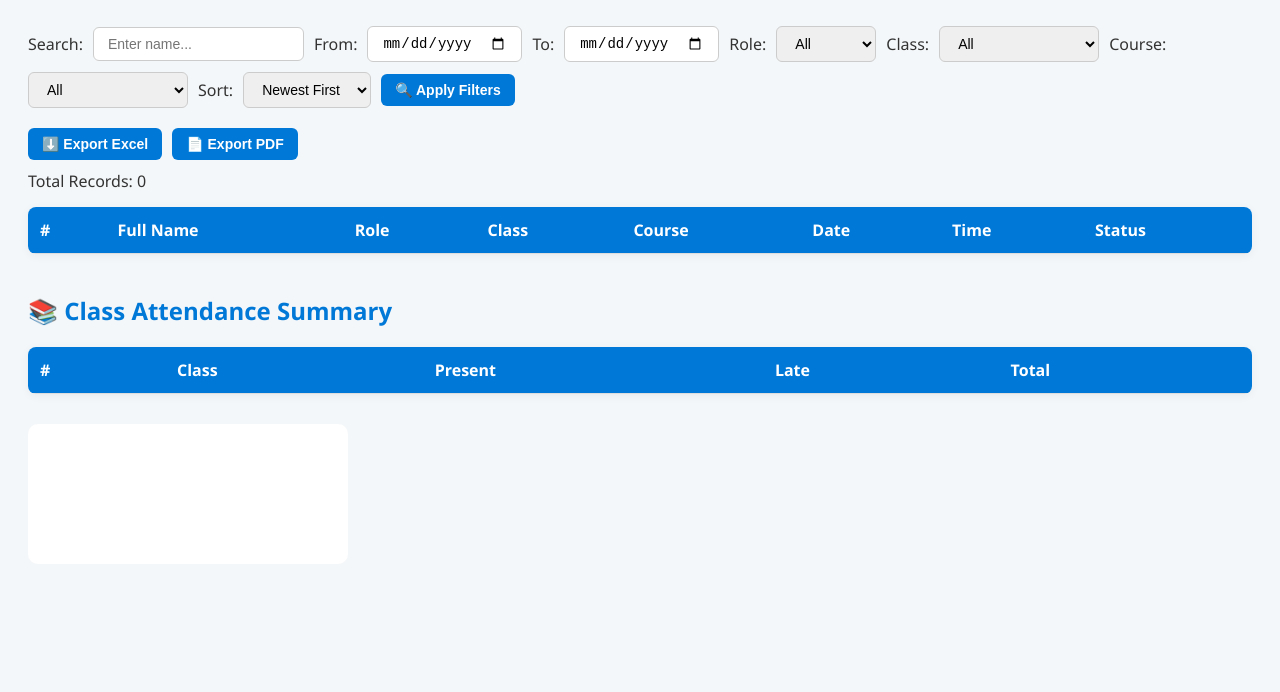
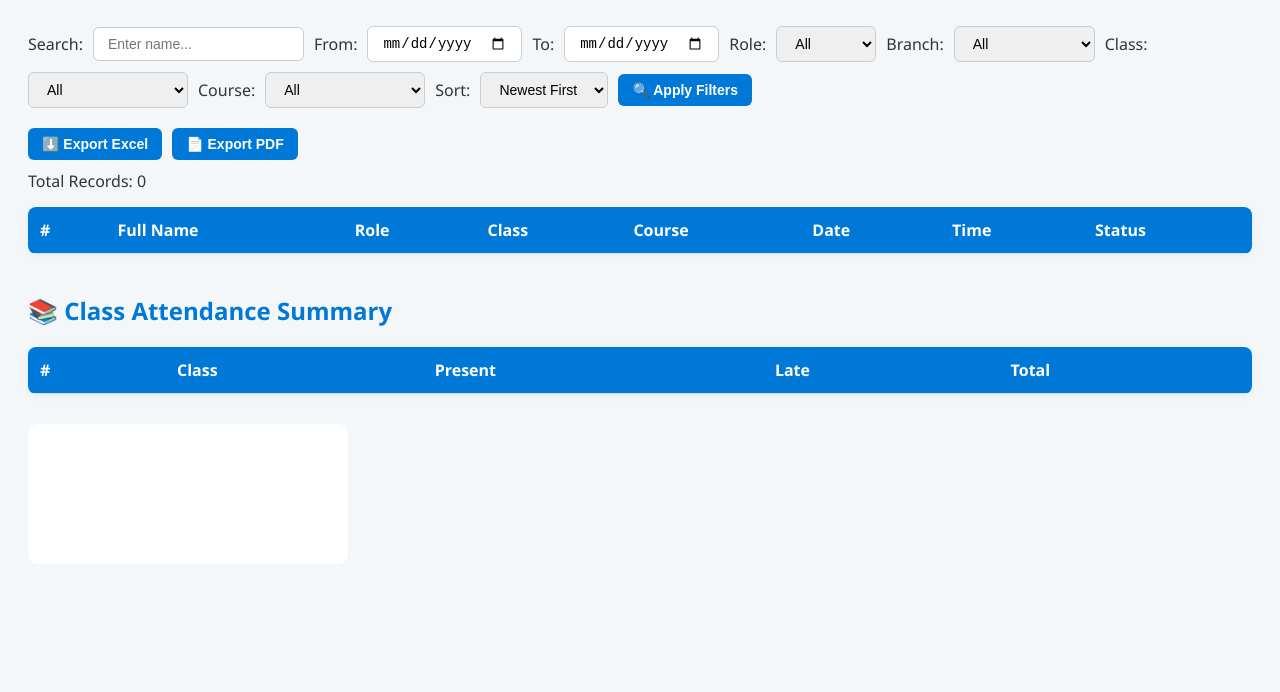
Before and after one commit to kingsnet1/Attendance, a plain HTML site: page view.html in a window 1280 px wide. Shown: the part 108-800 px from the top of the page. Drawn offline with nearby package versions, Linux system fonts and the light colour scheme; no server answers.

Commit message:
Add branch filter to attendance dashboard

```diff
--- a/view.html
+++ b/view.html
@@ -291,6 +291,17 @@
     <select id="roleFilter" onchange="applyFilters()">
       <option value="">All</option><option value="Student">Student</option><option value="Teacher">Teacher</option>
     </select>
+
+    <label>Branch:</label>
+    <select id="branch" onchange="applyFilters()">
+      <option value="">All</option>
+      <option value="Afra Odumase">Afra Odumase</option>
+      <option value="Edwenase">Edwenase</option>
+      <option value="Accra">Accra</option>
+      <option value="Takoradi">Takoradi</option>
+      <option value="Tamale">Tamale</option>
+    </select>
+
     <label>Class:</label>
     <select id="classFilter" onchange="applyFilters()">
       <option value="">All</option>
```
